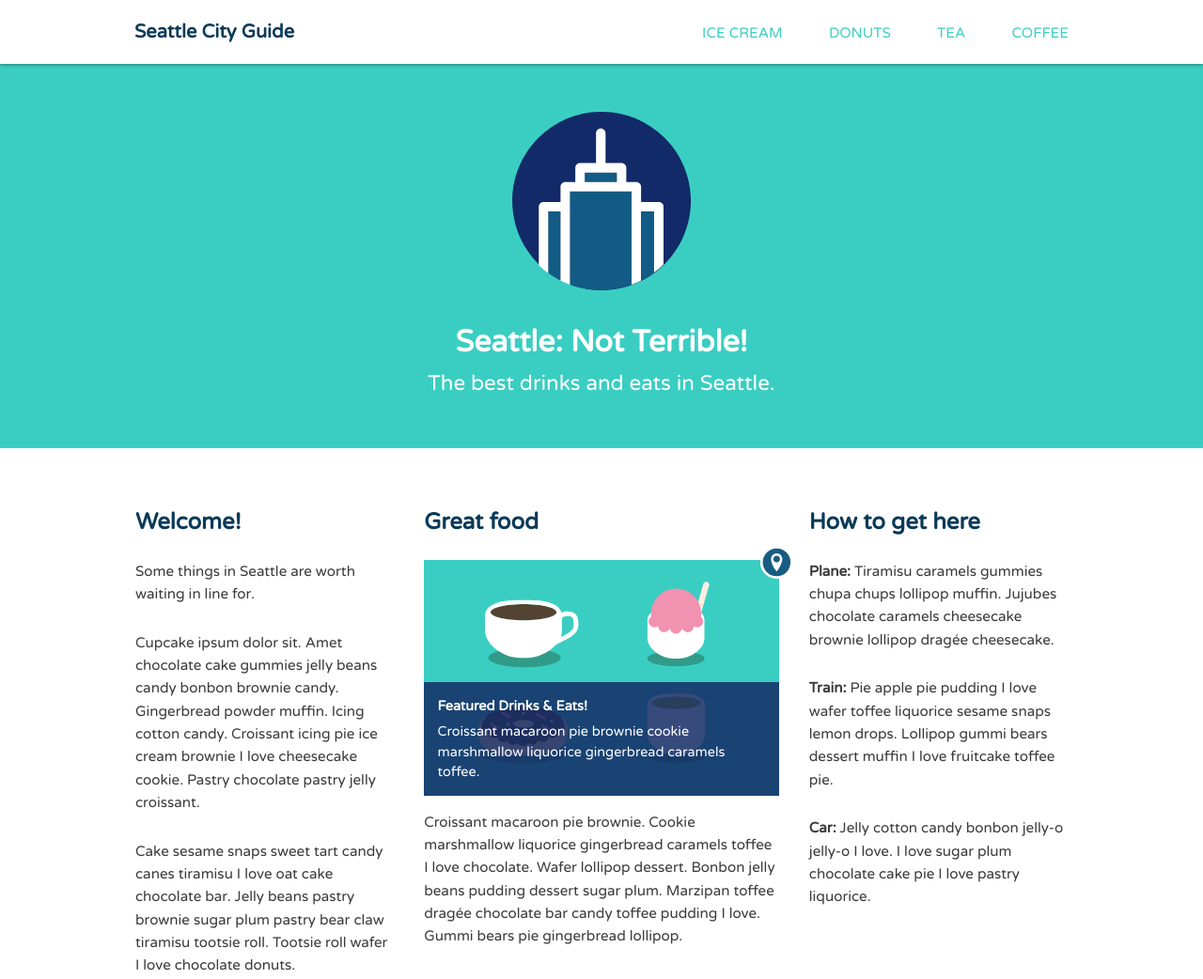
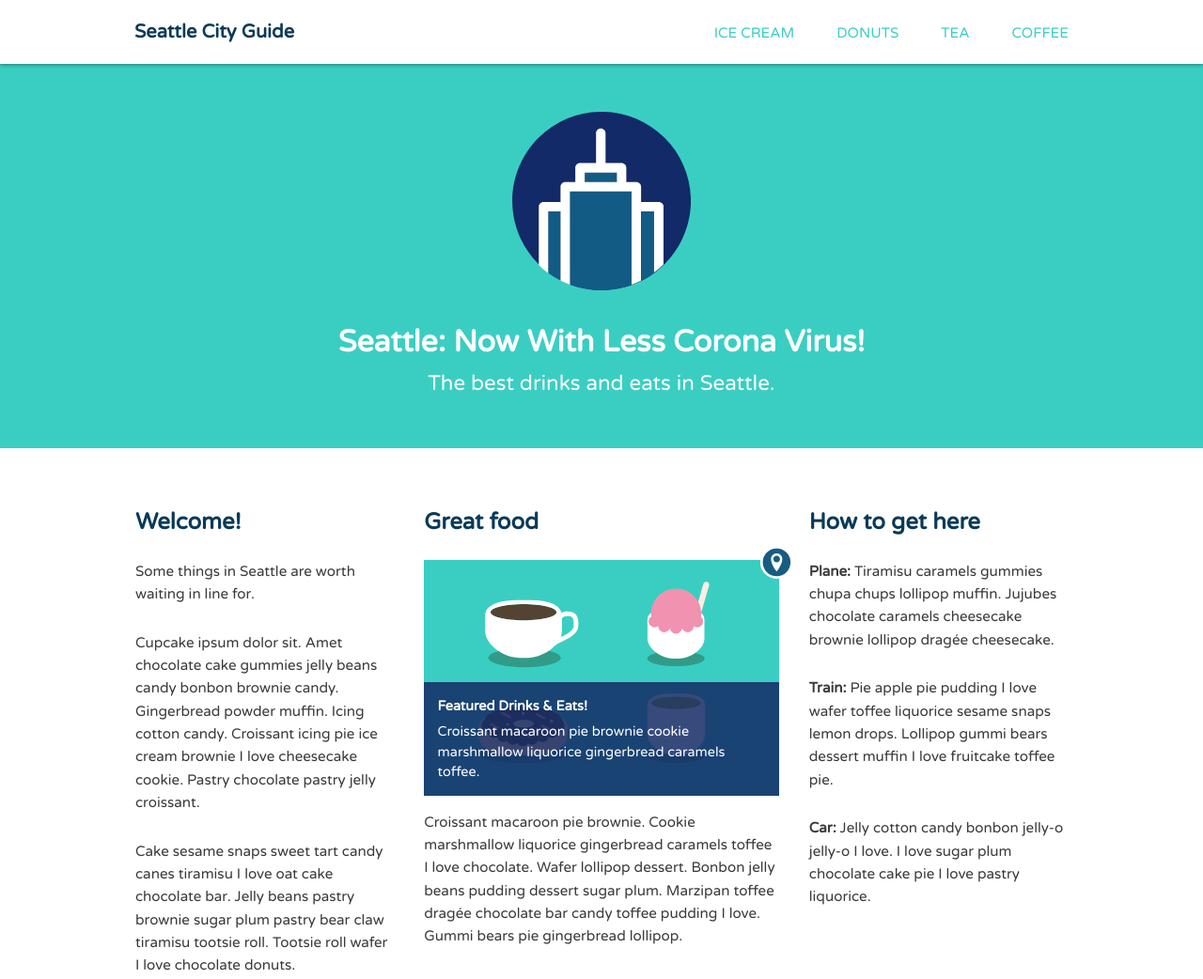
Before and after one commit to mattoattacko/css_best_city, a plain HTML site: page index.html in a window 1280 px wide. Shown: the top 1042 px of the page at 94% size. Drawn offline with Linux system fonts and the light colour scheme.

Commit message:
testing flexbox

```diff
--- /dev/null
+++ b/css/flexbox.css
@@ -0,0 +1,26 @@
+/* =================================
+  Media Queries
+==================================== */
+
+@media (min-width: 769px) {
+
+.main-header,
+.main-nav {
+  display: flex;
+}
+
+.main-header {
+  flex-direction: column;
+  align-items: center;
+}
+
+}
+
+@media (min-width: 1025px) {
+
+.main-header {
+  flex-direction: row;
+  justify-content: space-between;
+}
+
+}
--- a/index.html
+++ b/index.html
@@ -6,6 +6,7 @@
 	<link href='https://fonts.googleapis.com/css?family=Varela+Round' rel='stylesheet' type='text/css'>
 	<link rel="stylesheet" href="css/normalize.css">
 	<link rel="stylesheet" href="css/style.css">
+	<link rel="stylesheet" href="css/flexbox.css">
 </head>
 <body>
 
@@ -23,7 +24,7 @@
 
 	<div class="banner">
 		<img class="logo" src="img/city-logo.svg" alt="City">
-		<h1 class="headline">Seattle: Not Terrible!</h1>
+		<h1 class="headline">Seattle: Now With Less Corona Virus!</h1>
 		<span class="tagline">The best drinks and eats in Seattle.</span>
 	</div><!--/.banner-->
 
```
